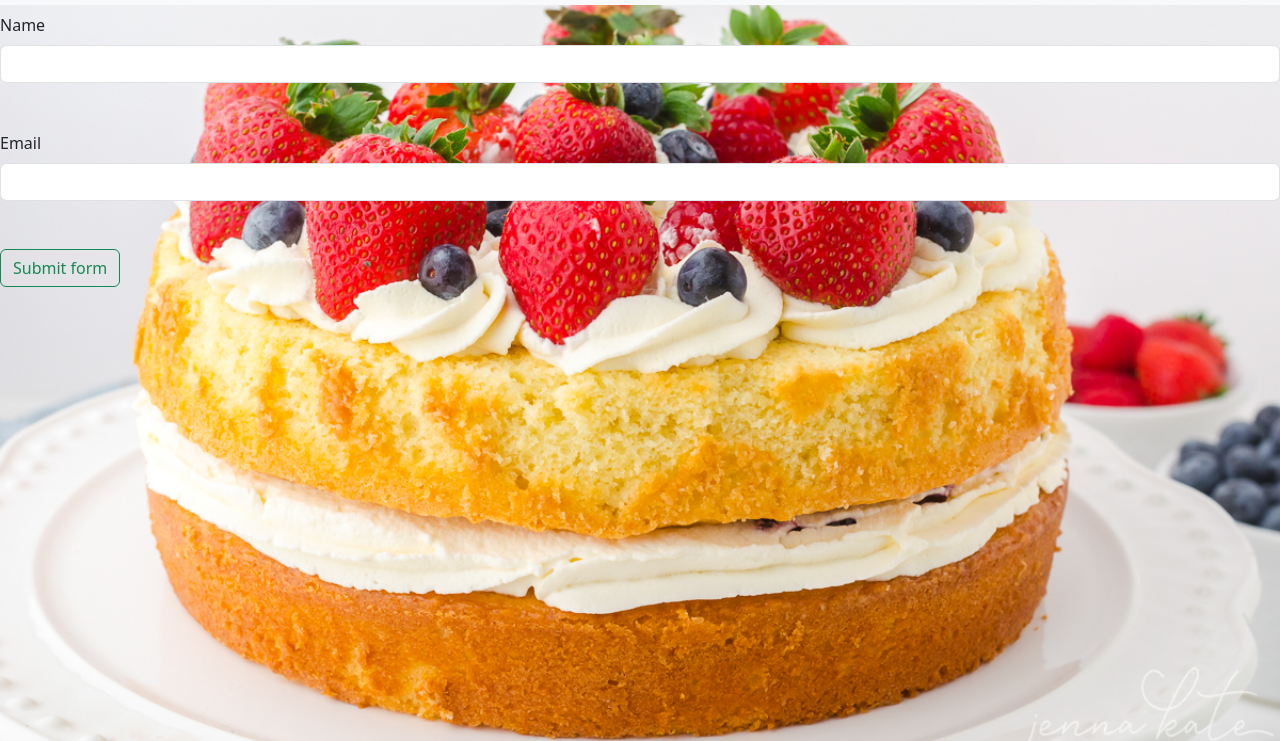
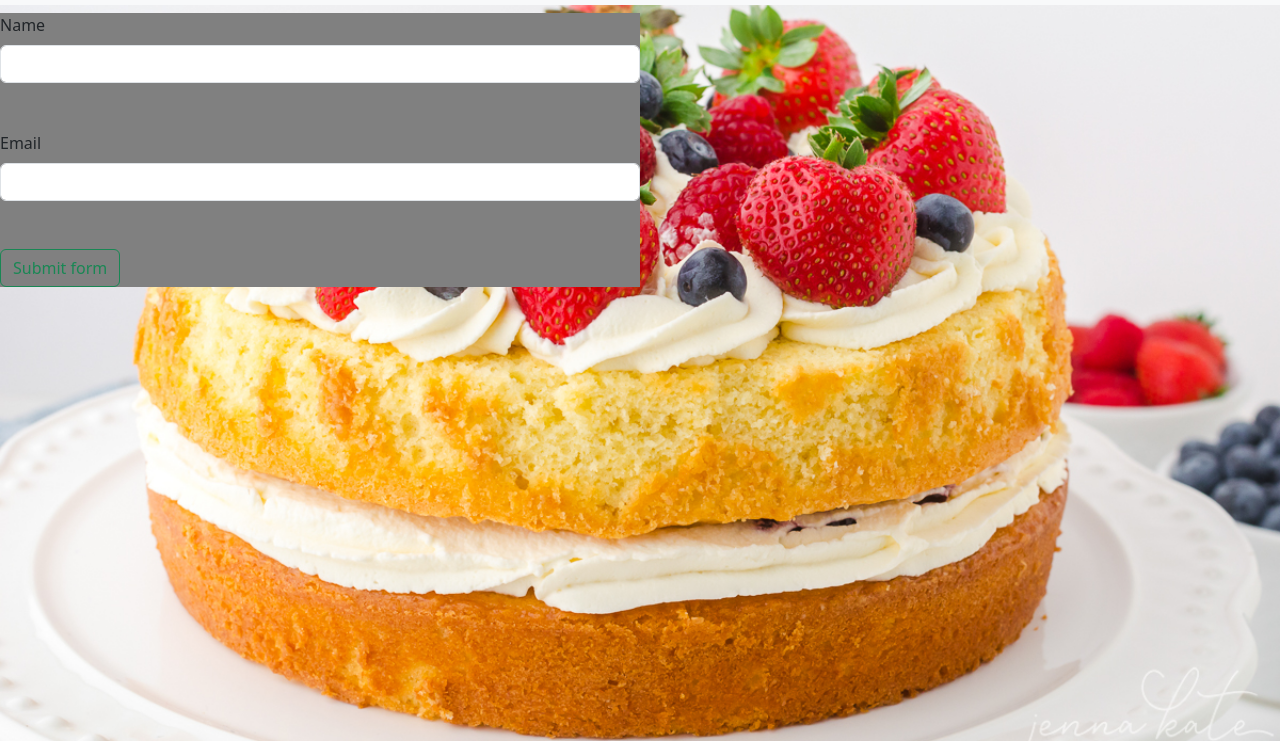
Before and after one commit to JackCooperCollege/Cake-Website, a plain HTML site: page contact/index.html in a window 1280 px wide. Shown: the part 59-800 px from the top of the page. Drawn offline with nearby package versions, Linux system fonts and the light colour scheme; files that its build step writes are made by us from their sources; files whose address does not match are found by name.

Commit message:
Update contact form

```diff
--- a/contact/index.html
+++ b/contact/index.html
@@ -31,7 +31,7 @@
                 </div>
             </nav>
         </nav>
-        <form id="contactForm" style="align-self: center; align-content: center;">
+        <form id="contactForm" style="align-self: center; align-content: center; width: 50%; background-color: grey;">
             <label for="name" class="form-label">Name</label>
             <input type="text" id="name" name="name" class="form-control"><br><br>
             <label for="email" class="form-label">Email</label>
```
